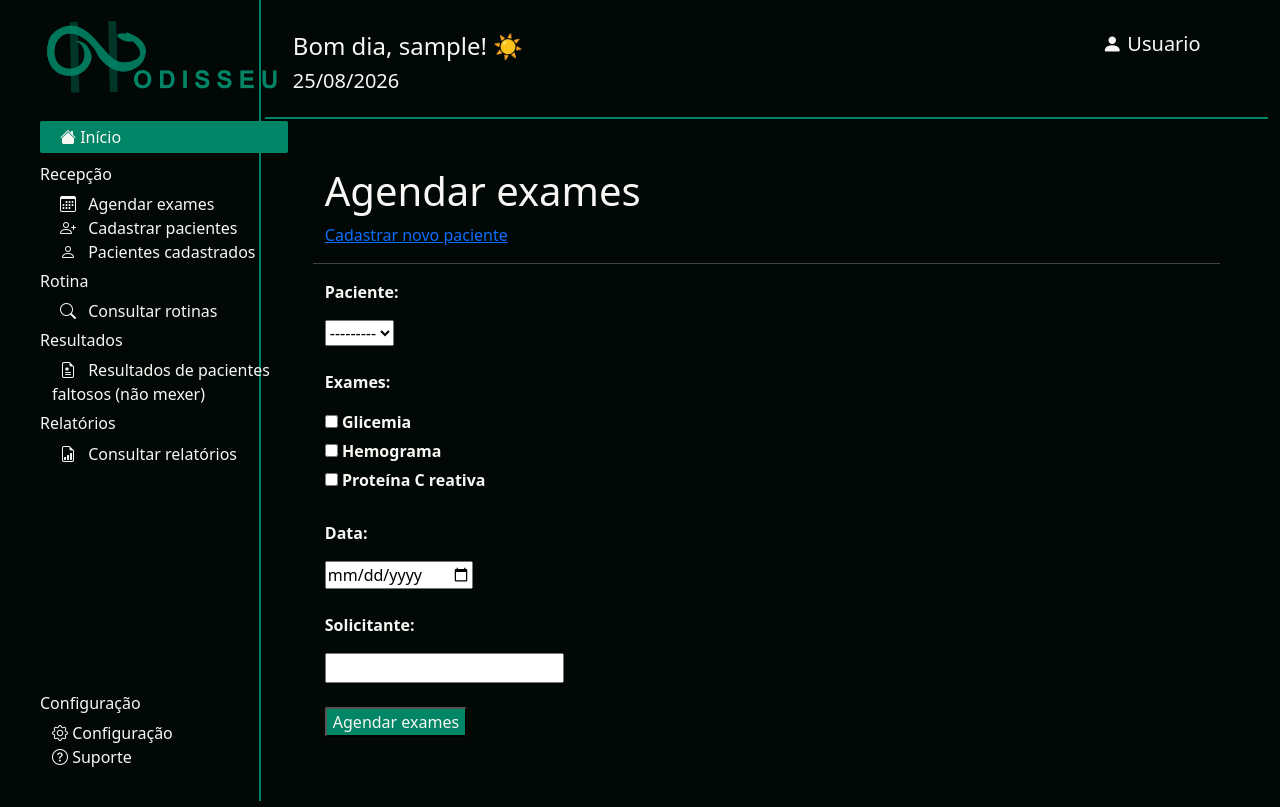
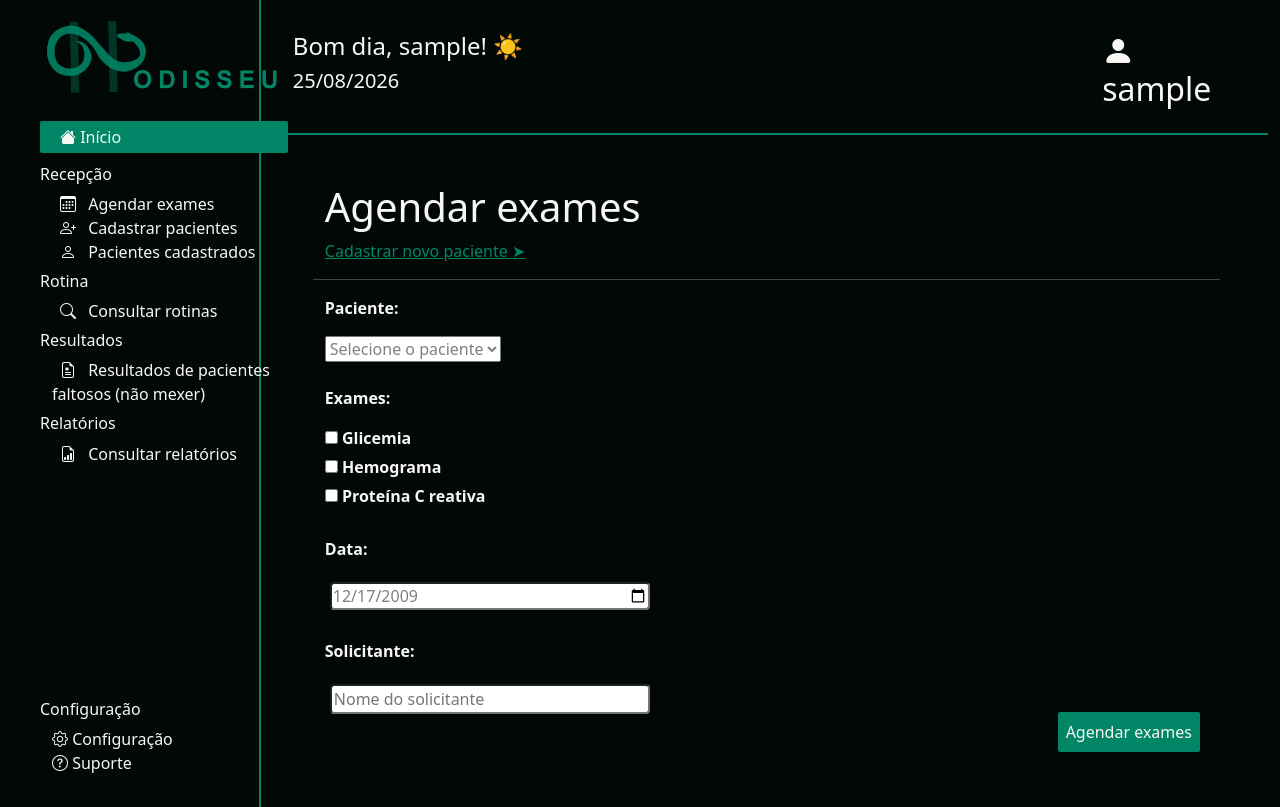
Before and after one commit to AnnaSilva-dev/Sistema-Laboratorial-Odisseu, a Django app: page /agendar_exame in a window 1280 px wide. Run offline with Django 5.2, Linux system fonts and the light colour scheme; the visitor is signed in with stand-in values (Sample User, id 1); data that the repository does not hold is empty; some libraries are stand-ins or nearby versions.

Commit message:
forms do agendamento

```diff
--- a/odisseu/forms.py
+++ b/odisseu/forms.py
@@ -44,29 +44,38 @@ class AgendamentoForm(forms.Form):
     paciente = forms.ModelChoiceField(
         queryset=Paciente.objects.all(),
         # label='Paciente'
-
+        empty_label='Selecione o paciente',
         widget=forms.Select(attrs={
-                'class': 'paciente'
+                'class': 'paciente',
             })
     )
 
     exames = forms.MultipleChoiceField(
         choices=Agendamento.EXAMES,
         widget=forms.CheckboxSelectMultiple,
-        label='Exames'
+        label='Exames',
+
     )
+
 
     data = forms.DateField(
         label='Data',
         validators=[validate_future_date],
-        widget=forms.DateInput(
-            attrs={'type': 'date'}
-        )
+        widget=forms.DateInput(attrs={
+            'class': 'data edit-forms',
+            'value': '2009-12-17',
+            'type': 'date',
+        })
     )
+
     solicitante = forms.CharField(
         max_length=200,
         required=False,
-        label='Solicitante'
+        label='Solicitante',
+        widget=forms.TextInput(attrs={
+            'class': 'solicitante edit-forms',
+            'placeholder': 'Nome do solicitante',
+        })
     )
 
 class ResultadoForm(forms.ModelForm):
--- a/odisseu/static/odisseu/css/style.css
+++ b/odisseu/static/odisseu/css/style.css
@@ -116,3 +116,11 @@ form input.edit-forms{
     justify-content: center;
     align-items: center;
 }
+
+.link{
+    color: var(--verde-claro);
+}
+
+.paciente{
+    color: gray;
+}
--- a/odisseu/templates/agendar_exame.html
+++ b/odisseu/templates/agendar_exame.html
@@ -4,8 +4,8 @@
     <h1>Agendar exames</h1>
 
     <p>
-        <a href="{% url 'cadastrar_paciente' %}">
-            Cadastrar novo paciente
+        <a class="link" href="{% url 'cadastrar_paciente' %}">
+            Cadastrar novo paciente ➤
         </a>
     </p>
 
@@ -43,7 +43,7 @@
         </p>
         {{form.solicitante}} <br><br>
 
-        <button class="sucesso" type="submit">
+        <button class="sucesso border-0 px-2 p-2 position-absolute bottom-0 end-0 mb-5 botoes" type="submit">
             Agendar exames
         </button>
 
--- a/odisseu/templates/base.html
+++ b/odisseu/templates/base.html
@@ -59,7 +59,7 @@
                         </section>
 
                         <section class="col-2 right-0">
-                            <h5 class="bi bi-person-fill"> Usuario</h2>
+                            <h2 class="bi bi-person-fill"> {{ request.user.username }}</h2>
                         </section>
                     </div>
                     <div class="row p-5">
```
